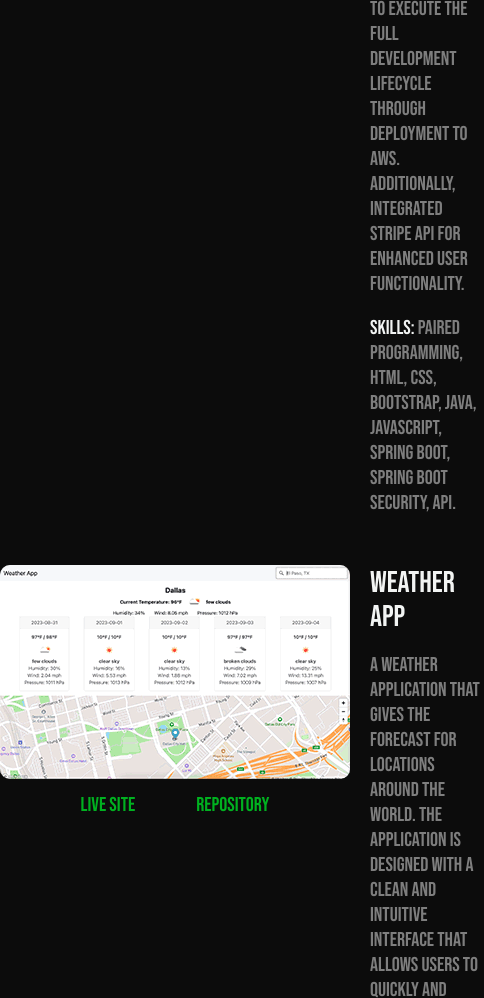
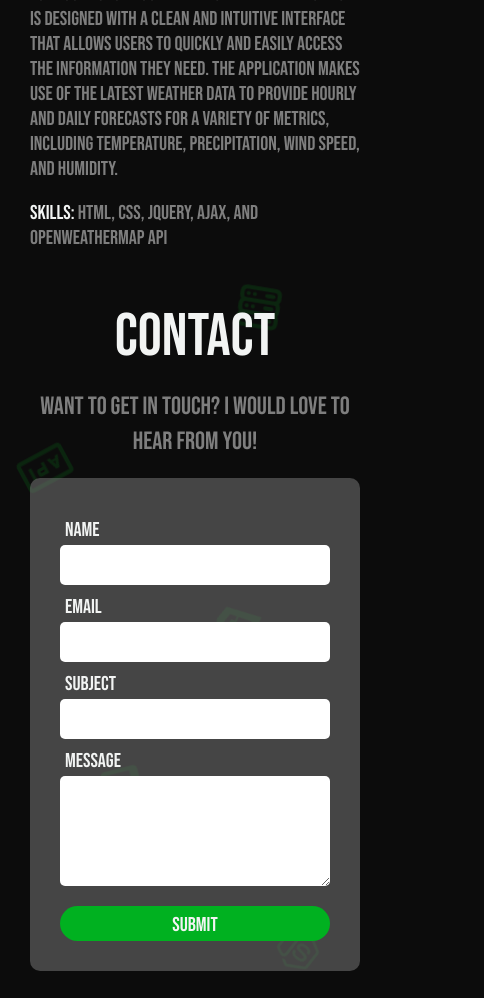
Before and after one commit to naimeramirez/ramirez-portfolio, a website: page index.html in a window 390 px wide. Shown: the part 5130-6128 px from the top of the page, 484 px wide, since content can reach past the window. Drawn offline with Linux system fonts and the light colour scheme.

Commit message:
projects

```diff
--- a/css/index.css
+++ b/css/index.css
@@ -279,6 +279,7 @@ nav {
 .about, .projects, .contact {
     max-width: 900px;
     margin: 50px auto;
+    padding: 0 30px;
     scroll-margin-top: 57px;
 }
 
@@ -340,11 +341,26 @@ nav {
 }
 
 /*projects*/
-.project {
-    display: grid;
-    grid-template-columns: 1fr 2fr;
-    grid-gap: 20px;
-    margin-bottom: 50px;
+@media (max-width: 780px) {
+    .project {
+        display: flex;
+        flex-direction: column;
+        margin: 0 auto 50px;
+    }
+
+    .img-div {
+        display: flex;
+        flex-direction: column;
+    }
+}
+
+@media (min-width: 781px) {
+    .project {
+        display: grid;
+        grid-template-columns: 1fr 2fr;
+        grid-gap: 20px;
+        margin-bottom: 50px;
+    }
 }
 
 .project-img {
@@ -352,6 +368,7 @@ nav {
     max-width: 350px;
     height: auto;
     border-radius: 10px;
+    margin: 0 auto;
 }
 
 .project-links {
--- a/index.html
+++ b/index.html
@@ -107,7 +107,7 @@
     <p class="section-title">PROJECTS</p>
 
     <div class="project">
-        <div>
+        <div class="img-div">
             <img class="project-img" src="assets/img/tacoslosprimos.gif">
             <ul class="project-links">
                 <li class="view-more"><a target="_blank" href="https://tacoslosprimos.com/">LIVE SITE</a></li>
@@ -129,7 +129,7 @@
         </div>
     </div>
     <div class="project">
-        <div>
+        <div class="img-div">
             <img class="project-img" src="assets/img/lamountains.gif">
             <ul class="project-links">
                 <li class="view-more"><a target="_blank" href="">LIVE SITE</a></li>
@@ -151,7 +151,7 @@
         </div>
     </div>
     <div class="project">
-        <div>
+        <div class="img-div">
             <img class="project-img" src="assets/img/weatherapp.gif">
             <ul class="project-links">
                 <li class="view-more"><a target="_blank" href="">LIVE SITE</a></li>
```
